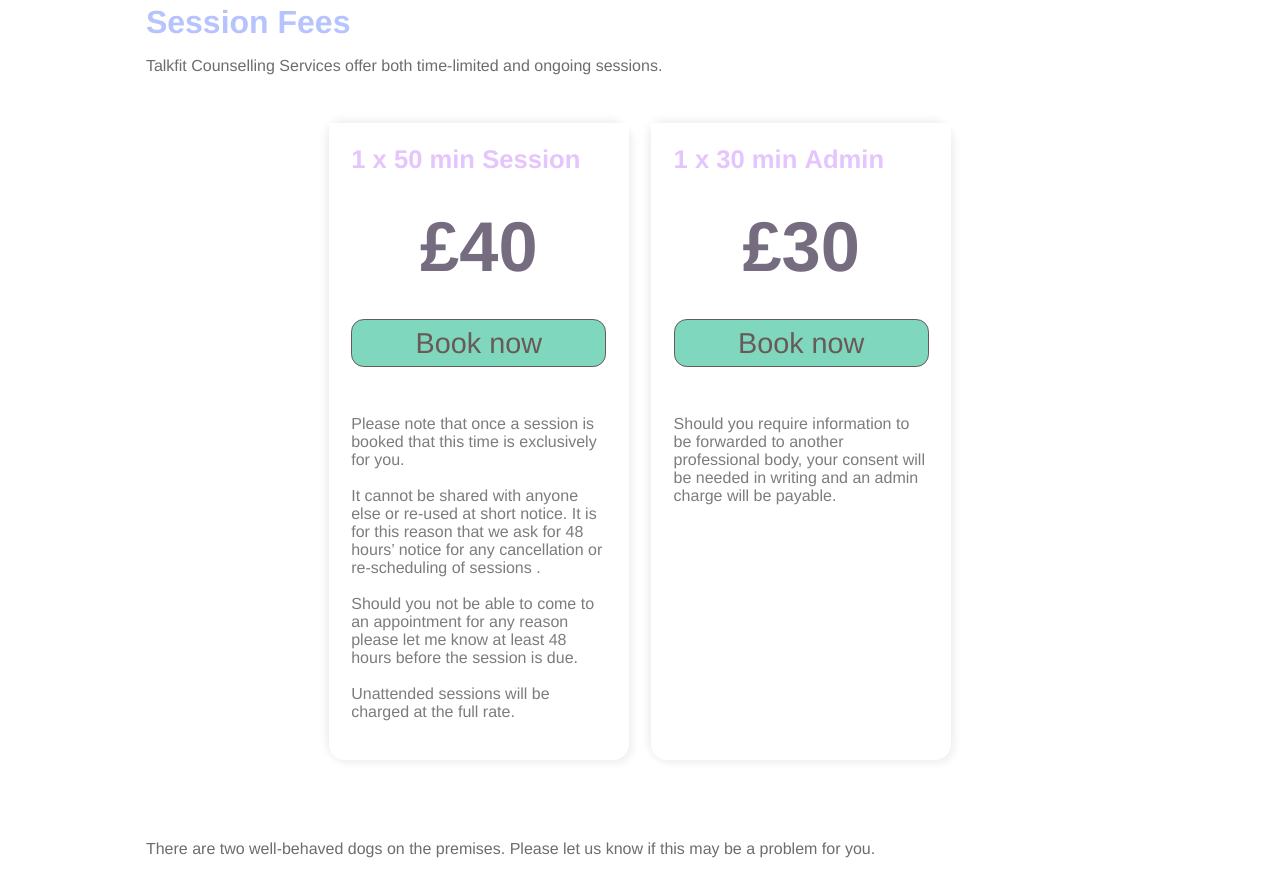
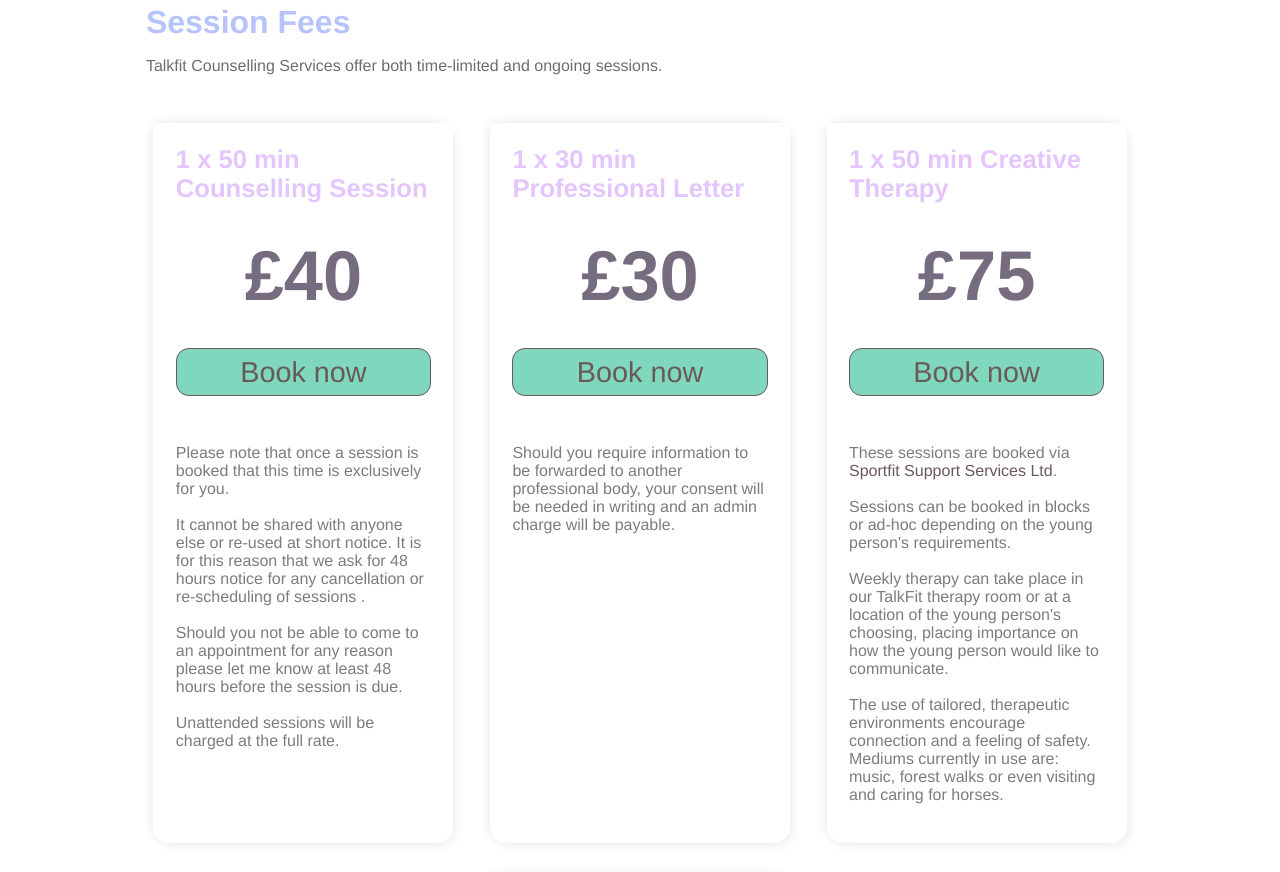
Before and after one commit to nchambers2912/nchambers2912.github.io, a plain HTML site: page price.html in a window 1280 px wide. Shown: the part 500-1372 px from the top of the page. Drawn offline with Linux system fonts and the light colour scheme.

Commit message:
Added Sportfit requested changes

```diff
--- a/resources/css/price.css
+++ b/resources/css/price.css
@@ -168,6 +168,14 @@
   color: var(--dark);
 }
 
+a:link,
+a:visited,
+a:hover,
+a:active {
+  color: var(--buttonText);
+  text-decoration: none;
+}
+
 /* Media queries */
 @media screen and (max-width: 964px) {
   .footer {
--- a/resources/json/fees.json
+++ b/resources/json/fees.json
@@ -4,20 +4,36 @@
   "allergies": "There are two well-behaved dogs on the premises. Please let us know if this may be a problem for you.",
   "prices": [
     {
-      "type": "Session",
+      "type": "Counselling Session",
       "number": 1,
       "time": "50 min",
       "cost": 40.0,
-      "description": "Please note that once a session is booked that this time is exclusively for you. <br><br> It cannot be shared with anyone else or re-used at short notice. It is for this reason that we ask for 48 hours’ notice for any cancellation or re-scheduling of sessions . <br><br> Should you not be able to come to an appointment for any reason please let me know at least 48 hours before the session is due. <br><br> Unattended sessions will be charged at the full rate.",
+      "description": "Please note that once a session is booked that this time is exclusively for you. <br><br> It cannot be shared with anyone else or re-used at short notice. It is for this reason that we ask for 48 hours notice for any cancellation or re-scheduling of sessions . <br><br> Should you not be able to come to an appointment for any reason please let me know at least 48 hours before the session is due. <br><br> Unattended sessions will be charged at the full rate.",
       "image": "resources/images/ethics.jpg"
     },
     {
-      "type": "Admin",
+      "type": "Professional Letter",
       "number": 1,
       "time": "30 min",
       "cost": 30.0,
       "description": "Should you require information to be forwarded to another professional body, your consent will be needed in writing and an admin charge will be payable.",
       "image": "resources/images/ethics.jpg"
+    },
+    {
+      "type": "Creative Therapy",
+      "number": 1,
+      "time": "50 min",
+      "cost": 75.0,
+      "description": "These sessions are booked via <a href='https://sportfitsupport.co.uk/services/talkfit-counselling'>Sportfit Support Services Ltd</a>. <br><br> Sessions can be booked in blocks or ad-hoc depending on the young person's requirements. <br><br> Weekly therapy can take place in our TalkFit therapy room or at a location of the young person's choosing, placing importance on how the young person would like to communicate. <br><br> The use of tailored, therapeutic environments encourage connection and a feeling of safety. Mediums currently in use are: music, forest walks or even visiting and caring for horses.",
+      "image": "resources/images/ethics.jpg"
+    },
+    {
+      "type": "Employee Assistance",
+      "number": 1,
+      "time": "50 min",
+      "cost": 75.0,
+      "description": "For assurance companies looking for a person centred counsellor offering motivational enhancement therapy.",
+      "image": "resources/images/ethics.jpg"
     }
   ]
 }
```
